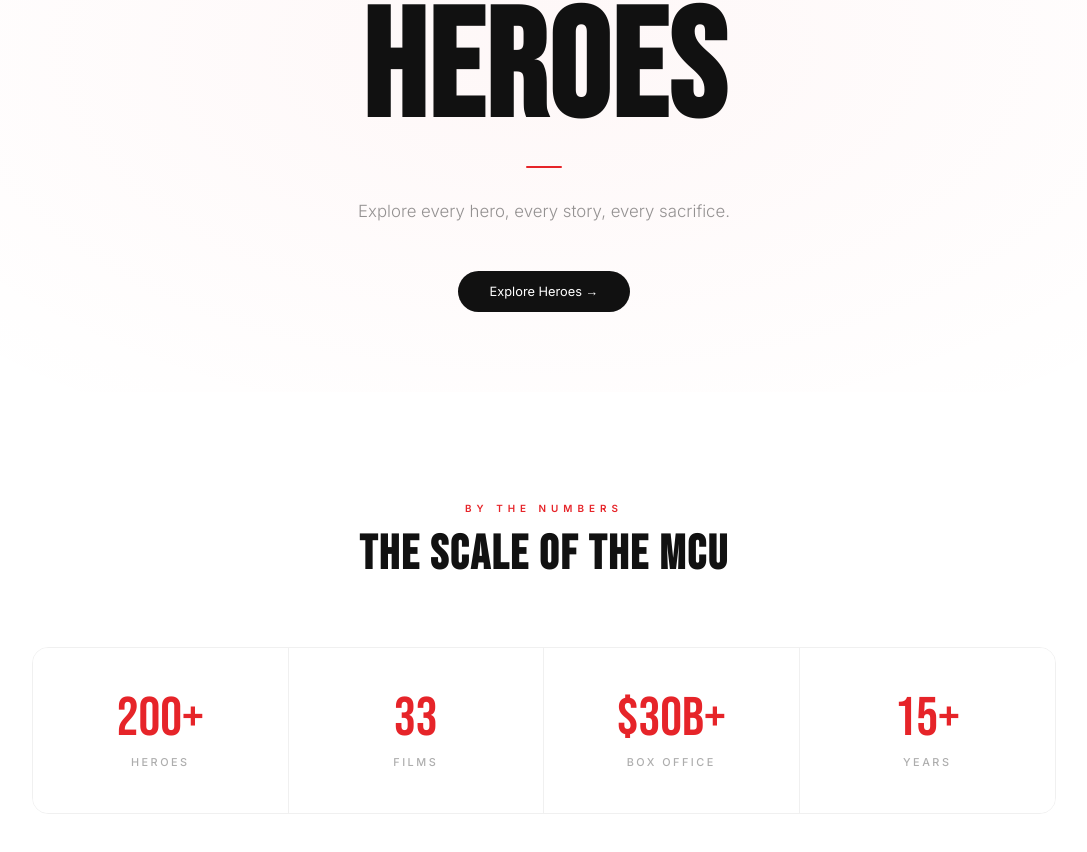
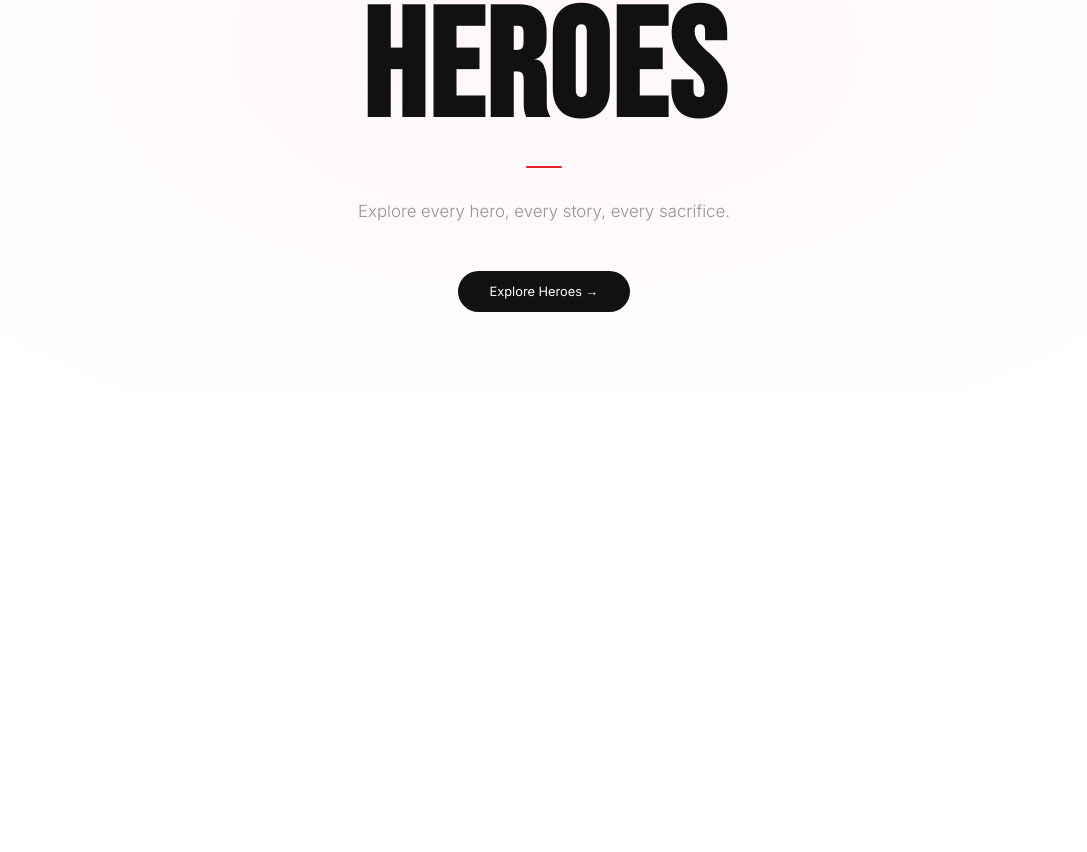
Before and after one commit to adi-jaybhaye/Marvel_Characters, a React (Vite) app: page / in a window 1280 px wide. Shown: the part 424-1276 px from the top of the page, without its empty margins (96-1183 px from the left). After the commit the page ends 816 px from the top, so only its background shows below. Built offline with nearby package versions, Linux system fonts and the light colour scheme.

Commit message:
home screen

```diff
--- a/pages/CardPage.jsx
+++ b/pages/CardPage.jsx
@@ -70,7 +70,7 @@
                   </div>
                   <div style={{ flex: 1, padding: "13px 15px 15px", display: "flex", flexDirection: "column", background: "#fff" }}>
                     <div style={{ fontFamily: "'Inter', sans-serif", fontSize: "0.53rem", fontWeight: 500, letterSpacing: "2px", textTransform: "uppercase", color: "rgba(0,0,0,0.25)", marginBottom: 4 }}>{c.alias}</div>
-                    <div style={{ fontFamily: "'Bebas Neue', sans-serif", fontSize: "1.45rem", letterSpacing: "1px", lineHeight: 1, color: "#111", marginBottom: 7 }}>{c.name}</div>
+                    <div style={{ fontFamily: "'Bebas Neue', sans-serif", fontSize: "1.45rem", letterSpacing: "1px", lineHeight: 1, color: "#fff", marginBottom: 7 }}>{c.name}</div>
                     <div style={{ width: 18, height: 1.5, background: c.accent, borderRadius: 1, marginBottom: 8 }} />
                     <div style={{ fontFamily: "'Inter', sans-serif", fontSize: "0.58rem", color: "rgba(0,0,0,0.3)", lineHeight: 1.6, marginBottom: "auto" }}>{c.power}</div>
                     {isActive && <button className="profile-btn" onClick={e => { e.stopPropagation(); setSelectedHero(c); }}>View Profile</button>}
--- a/pages/HomePage.jsx
+++ b/pages/HomePage.jsx
@@ -51,14 +51,6 @@
         </div>
       </section>
 
-      <section style={{ padding: "110px clamp(24px, 10vw, 140px)" }}>
-        <Reveal><div style={{ textAlign: "center", marginBottom: 64 }}><div style={{ fontFamily: "'Inter', sans-serif", fontSize: "0.62rem", fontWeight: 600, letterSpacing: "5px", textTransform: "uppercase", color: "#e62429", marginBottom: 12 }}>By The Numbers</div><h2 style={{ fontFamily: "'Bebas Neue', sans-serif", fontSize: "clamp(1.8rem, 4vw, 3rem)", letterSpacing: "2px", color: "#111" }}>The Scale of the MCU</h2></div></Reveal>
-        <div style={{ display: "grid", gridTemplateColumns: "repeat(auto-fit, minmax(160px, 1fr))", border: "1px solid rgba(0,0,0,0.06)", borderRadius: 16, overflow: "hidden" }}>
-          {MCU_FACTS.map((f, i) => (
-            <Reveal key={i} delay={i * 0.07}><div className="stat-cell" style={{ padding: "44px 28px", textAlign: "center", borderRight: i < MCU_FACTS.length - 1 ? "1px solid rgba(0,0,0,0.06)" : "none", background: "#fff", cursor: "default" }}><div style={{ fontFamily: "'Bebas Neue', sans-serif", fontSize: "3.4rem", color: "#e62429", lineHeight: 1, marginBottom: 8 }}>{f.num}</div><div style={{ fontFamily: "'Inter', sans-serif", fontSize: "0.68rem", fontWeight: 500, letterSpacing: "2.5px", textTransform: "uppercase", color: "rgba(0,0,0,0.32)" }}>{f.label}</div></div></Reveal>
-          ))}
-        </div>
-      </section>
     </div>
   );
 }
```
